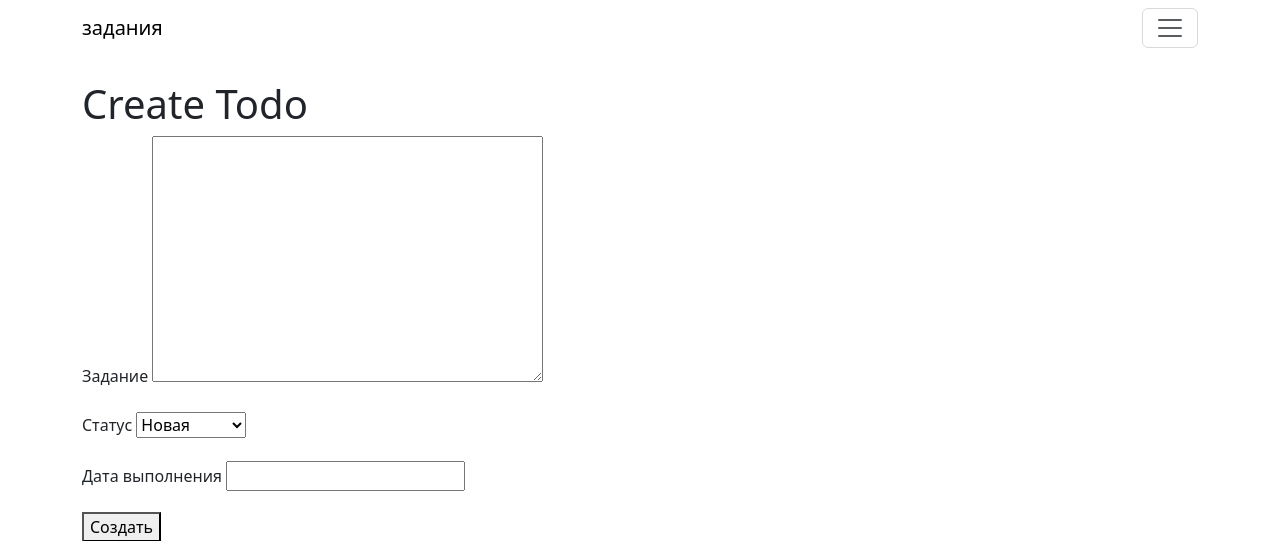
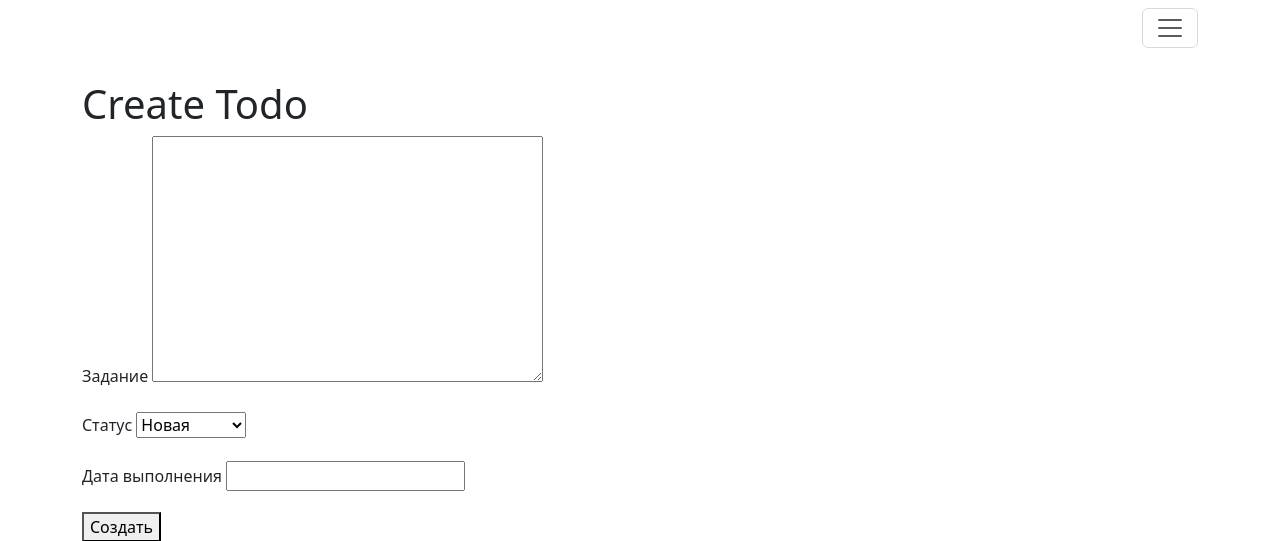
Before and after one commit to jamilyaastarkulova/homework_52_-Jamilya-_-Astarkulova-, a Django app: page /todo/add/ in a window 1280 px wide. Shown: the top 541 px of the page. Run offline with Django 5.2, Linux system fonts and the light colour scheme; some libraries are stand-ins or nearby versions.

Commit message:
админку добавили

```diff
--- a/webapp/admin.py
+++ b/webapp/admin.py
@@ -1,7 +1,7 @@
 from django.contrib import admin
 from webapp.models import Todo
 
-# admin.site.register(Article)
+admin.site.register(Todo)
 
 # class ArticleAdmin(admin.ModelAdmin):
 #     pass
--- a/webapp/templates/base.html
+++ b/webapp/templates/base.html
@@ -18,7 +18,7 @@
 <body data-bs-theme="light">
 <nav class="navbar md:navbar-expand bg-1">
     <div class="container">
-        <a class="navbar-brand" href="{% url 'todo_list' %}">задания</a>
+        <a class="navbar-brand" href="{% url 'todo_list' %}"></a>
         <button class="btn-icon navbar-toggler" type="button" data-bs-toggle="drawer" data-bs-target="#navbarDrawer"
                 aria-controls="navbarDrawer" aria-expanded="false" aria-label="Toggle navigation">
             <span class="navbar-toggler-icon" aria-hidden="true"></span>
```
Also changed, not shown: db.sqlite3.
